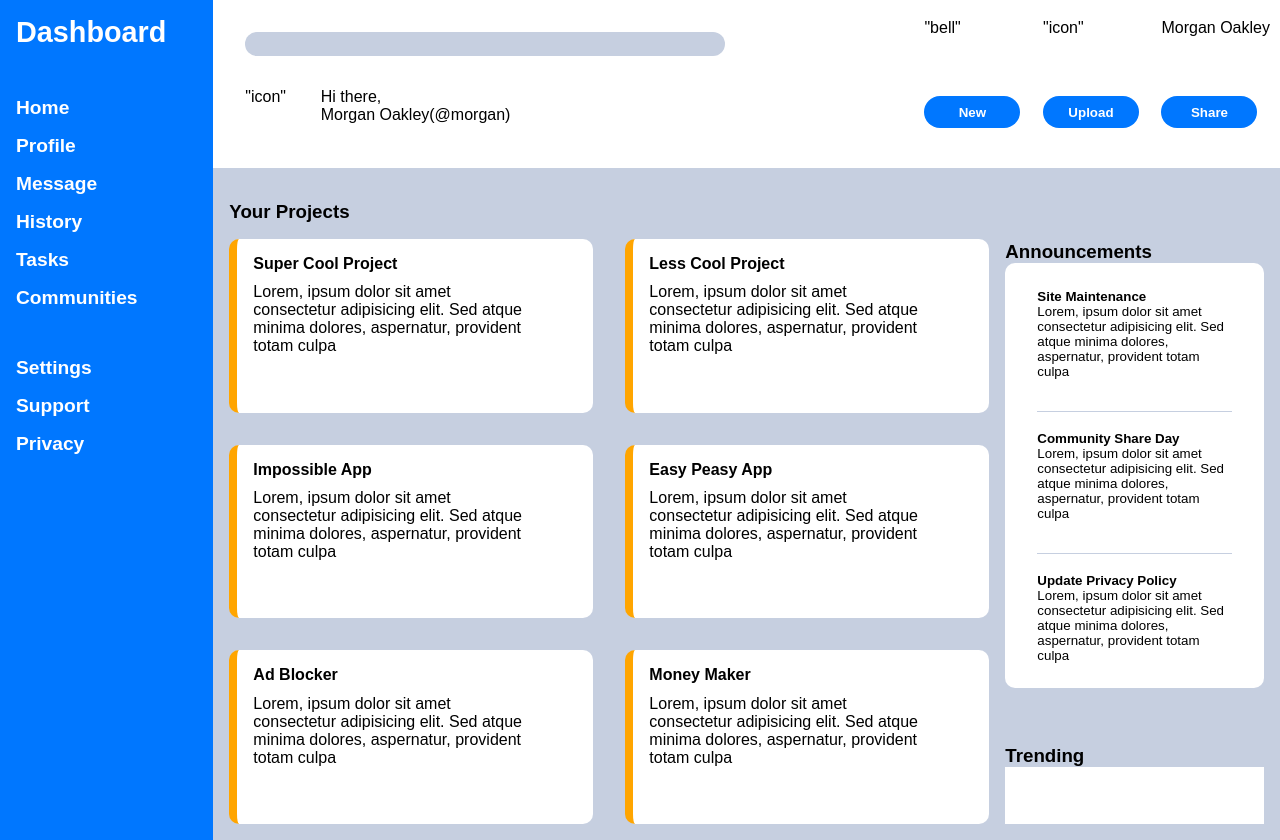
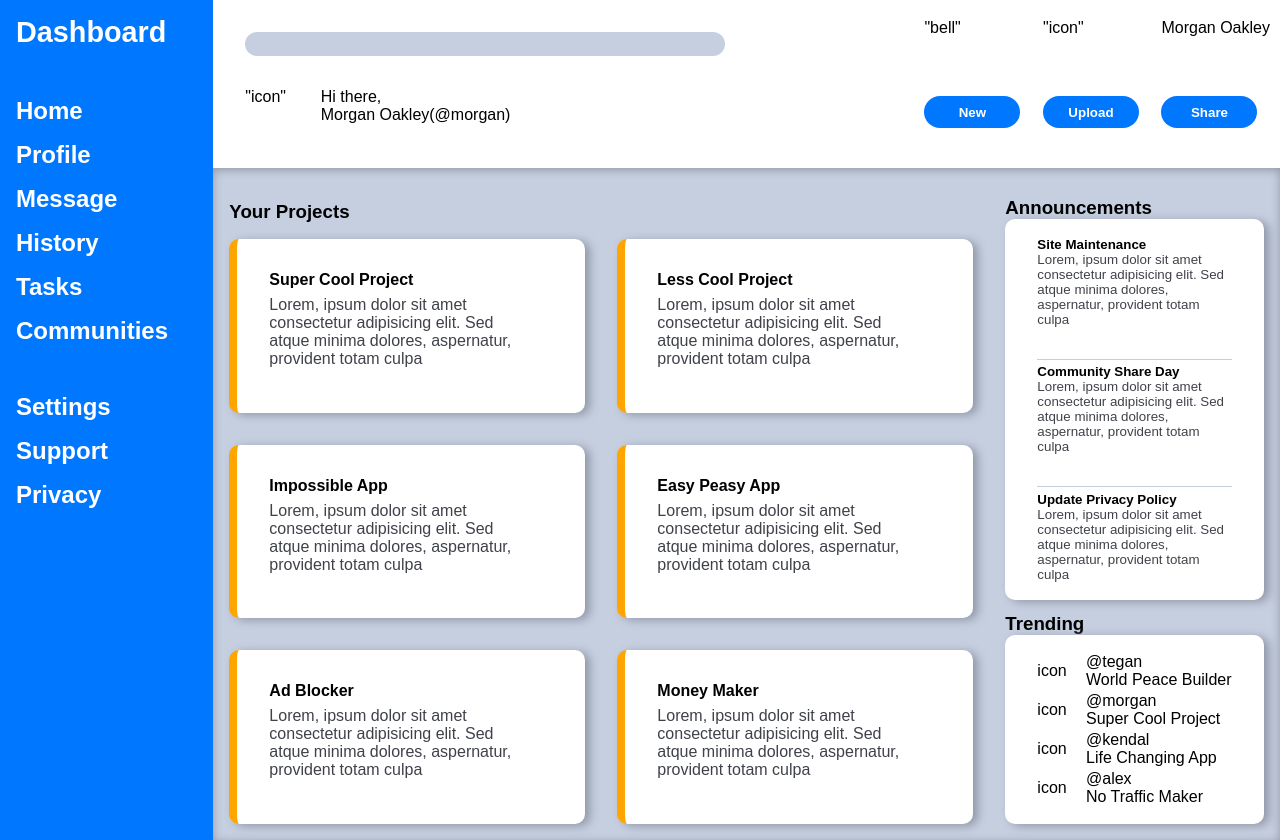
Before and after one commit to G-Alessandro/Admin-Dashboard, a plain HTML site: page index.html in a window 1280 px wide. Drawn offline with Linux system fonts and the light colour scheme.

Commit message:
Add text to trending-container

```diff
--- a/index.html
+++ b/index.html
@@ -92,7 +92,9 @@
                 </div>
             </div>
         </div>
+
         <div class="announce-trend-container">
+
             <h3>Announcements</h3>
             <div class="announcements-container">
                 <div class="announcement-1">
@@ -114,13 +116,39 @@
                     </p>
                 </div>
             </div>
+
             <h3>Trending</h3>
             <div class="trending-container">
-                <div class="trend-1"></div>
-                <div class="trend-2"></div>
-                <div class="trend-3"></div>
-                <div class="trend-4"></div>
+                <div class="trend-1">
+                    <div>icon</div>
+                    <div class="trend-box1">
+                        <div>@tegan</div>
+                        <div>World Peace Builder</div>
+                    </div>
+                </div>
+                <div class="trend-2">
+                    <div>icon</div>
+                    <div class="trend-box2">
+                        <div>@morgan</div>
+                        <div>Super Cool Project</div>
+                    </div>
+                </div>
+                <div class="trend-3">
+                    <div>icon</div>
+                    <div class="trend-box3">
+                        <div>@kendal</div>
+                        <div>Life Changing App</div>
+                    </div>
+                </div>
+                <div class="trend-4">
+                    <div>icon</div>
+                    <div class="trend-box4">
+                        <div>@alex</div>
+                        <div>No Traffic Maker</div>
+                    </div>
+                </div>
             </div>
+
         </div>
     </div>
 
--- a/style.css
+++ b/style.css
@@ -25,6 +25,7 @@ body {
     display: grid;
     row-gap: 1rem;
     margin-top: 3rem;
+    font-size: 1.5rem;
 }
 
 .header {
@@ -34,6 +35,7 @@ body {
     display: grid;
     grid-template-columns: 2fr 1fr;
     grid-template-rows: 1fr 2fr;
+    box-shadow: 10px 0px 10px red;
 }
 
 .search-bar {
@@ -92,6 +94,7 @@ button {
     display: grid;
     grid-template-columns: 3fr 1fr;
     padding: 1rem;
+    box-shadow: inset 0px 2px 10px rgb(144, 152, 167);
 }
 
 .container-1 {
@@ -99,7 +102,7 @@ button {
     display: grid;
     grid-template-rows: 1fr 15fr;
     gap: 1rem;
-    padding-right: 1rem;
+    padding-right: 2rem;
 }
 
 h3{
@@ -118,9 +121,13 @@ h3{
     grid-template-rows: 1fr 4fr;
     padding-right: 10px;
     background-color: white;
-    padding: 1rem 4rem 1rem 1rem;
+    padding: 2rem 3rem 1rem 2rem;
     border-radius: 10px;
     border-left: .5rem solid orange;
+}
+
+[class^='project-']>p, [class^='announcement-']>p {
+    color: rgb(63, 66, 73);
 }
 
 .announce-trend-container {
@@ -143,5 +150,20 @@ h3{
 }
 
 .trending-container {
+    display: grid;
+    grid-template-rows: 1fr 1fr 1fr 1fr;
+    align-items: center;
     background-color: white;
+    border-radius: 10px;
+    padding: 1rem 2rem 1rem 2rem;
 }
+
+.trending-container>[class^='trend-'] {
+    display: grid;
+    grid-template-columns: 1fr 3fr;
+    align-items: center;
+}
+
+[class^='project-'], .announcements-container, .trending-container {
+    box-shadow: 5px 2px 10px rgb(144, 152, 167);
+}
```
